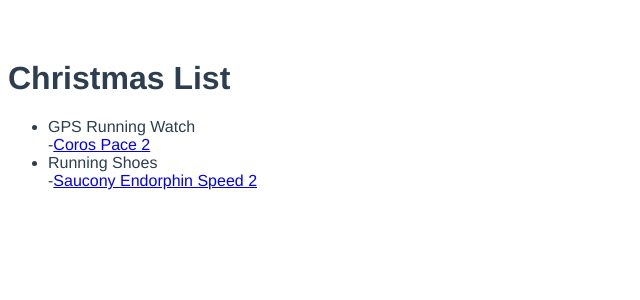
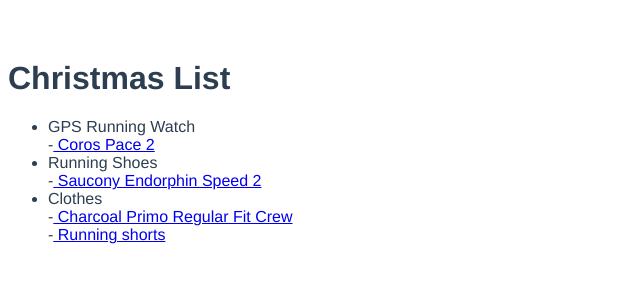
Before and after one commit to JakeCodes/Christmas-List, a Vue app: page / in a window 1280 px wide. Shown: the top 300 px of the page, without its empty margins (0-640 px from the left). Built offline with nearby package versions, Linux system fonts and the light colour scheme.

Commit message:
added more to list

```diff
--- a/package.json
+++ b/package.json
@@ -9,7 +9,8 @@
   },
   "dependencies": {
     "core-js": "^3.6.5",
-    "vue": "^3.0.0"
+    "vue": "^3.0.0",
+    "vue-cli-plugin-vuetify": "^2.0.5"
   },
   "devDependencies": {
     "@vue/cli-plugin-babel": "~4.5.0",
--- a/src/components/List.vue
+++ b/src/components/List.vue
@@ -3,10 +3,27 @@
     <ul>
       <li>GPS Running Watch
         <br>
-        -<a target="_blank" href="https://www.amazon.com/dp/B08GNV86NR?tag=versus0e-20&linkCode=ogi&th=1">Coros Pace 2</a>
+
+        -<a target="_blank" href="https://www.amazon.com/dp/B08GNV86NR?tag=versus0e-20&linkCode=ogi&th=1">
+        Coros Pace 2
+        </a>
       </li>
+
       <li>Running Shoes</li>
-      -<a target="_blank" href="https://www.saucony.com/en/endorphin-speed-2/50612M.html?dwvar_50612M_color=S20688-116#cgid=mens-running&prefn1=isOnSale&prefv1=false&start=1">Saucony Endorphin Speed 2</a>
+      -<a target="_blank" href="https://www.saucony.com/en/endorphin-speed-2/50612M.html?dwvar_50612M_color=S20688-116#cgid=mens-running&prefn1=isOnSale&prefv1=false&start=1">
+      Saucony Endorphin Speed 2
+      </a>
+
+      <li>Clothes</li>
+      -<a target="_blank" href="https://www.boausa.com/collections/short-long-sleeve-shirts/products/mens-primo-regular-fit-premocrew-short-sleeve-charcoal">
+      Charcoal Primo Regular Fit Crew
+        </a>
+
+      <br>
+
+      -<a target="_blank" href="https://www.brooksrunning.com/en_us/mens-sherpa-7inch-running-shorts-with-liner/211334.html">
+      Running shorts
+      </a>
     </ul>
   </div>
 </template>
```
